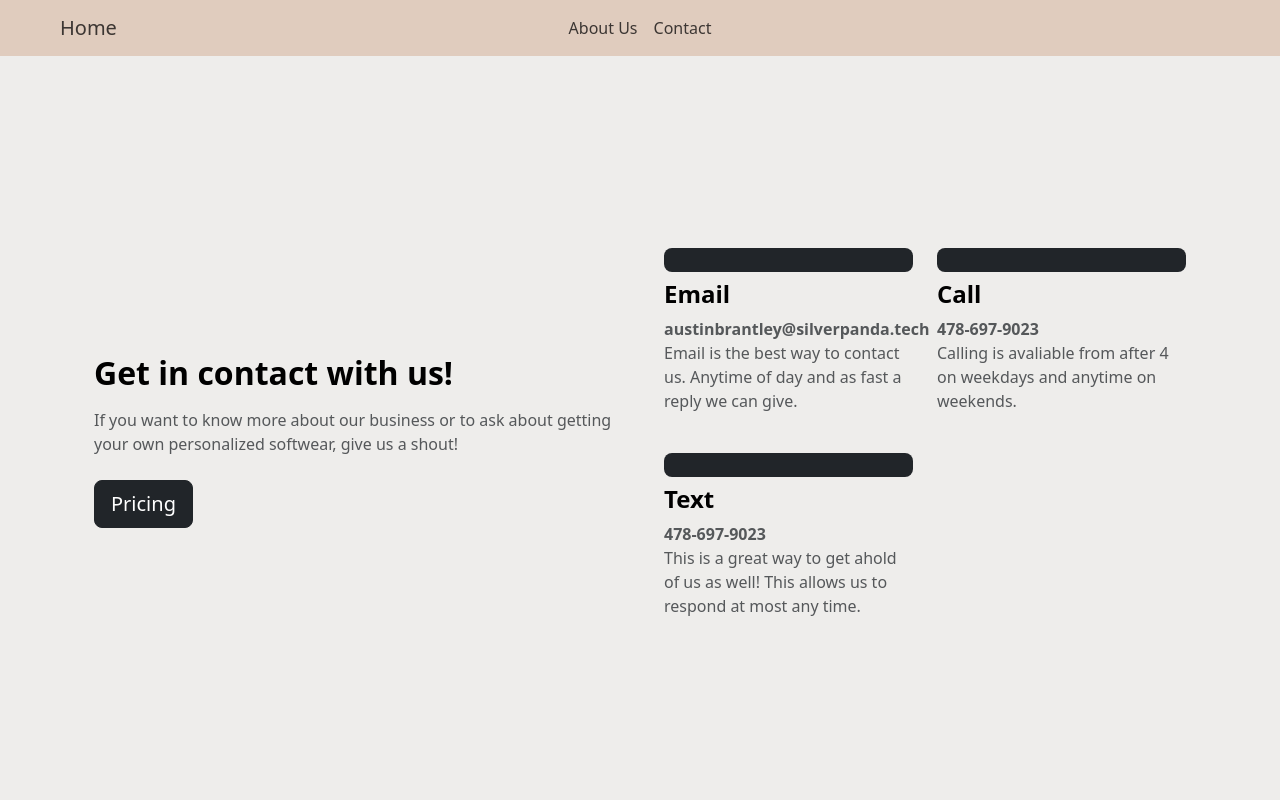
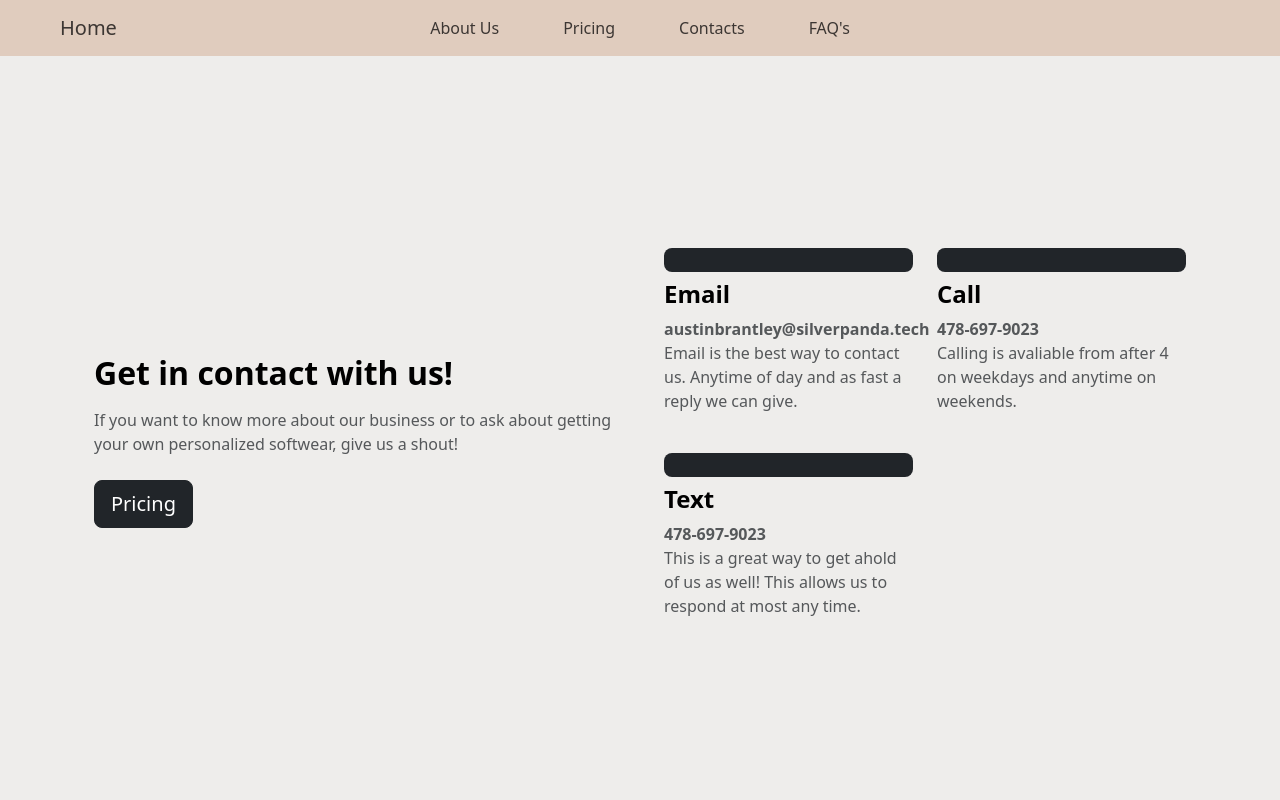
Before and after one commit to Silver-PandaTech/TechSite, a plain HTML site: page contact.html in a window 1280 px wide. Shown: the top 800 px of the page. Drawn offline with nearby package versions, Linux system fonts and the light colour scheme.

Commit message:
Update contact.html

```diff
--- a/contact.html
+++ b/contact.html
@@ -21,12 +21,18 @@
 
           <div class="collapse navbar-collapse d-lg-flex" id="navbarsExample11">
             <a class="navbar-brand col-lg-3 me-0 px-5" href="./index.html"> Home </a>
-                <ul class="navbar-nav col-lg-6 justify-content-lg-center">
+            <ul class="navbar-nav gap-5 col-lg-6 justify-content-lg-center">
               <li class="nav-item">
                 <a class="nav-link active" aria-current="page" href="./aboutus.html">About Us</a>
               </li>
               <li class="nav-item">
-                    <a class="nav-link" href="./contact.html">Contact</a>
+                <a class="nav-link" href="./pricing.html">Pricing</a>
+              </li>
+              <li class="nav-item">
+                <a class="nav-link" href="./contact.html">Contacts</a>
+              </li>
+              <li class="nav-item">
+                <a class="nav-link" href="./FAQs.html">FAQ's</a>
               </li>
             </ul>
           </div>
```
Lines whose indentation alone changed are shown as unchanged.
